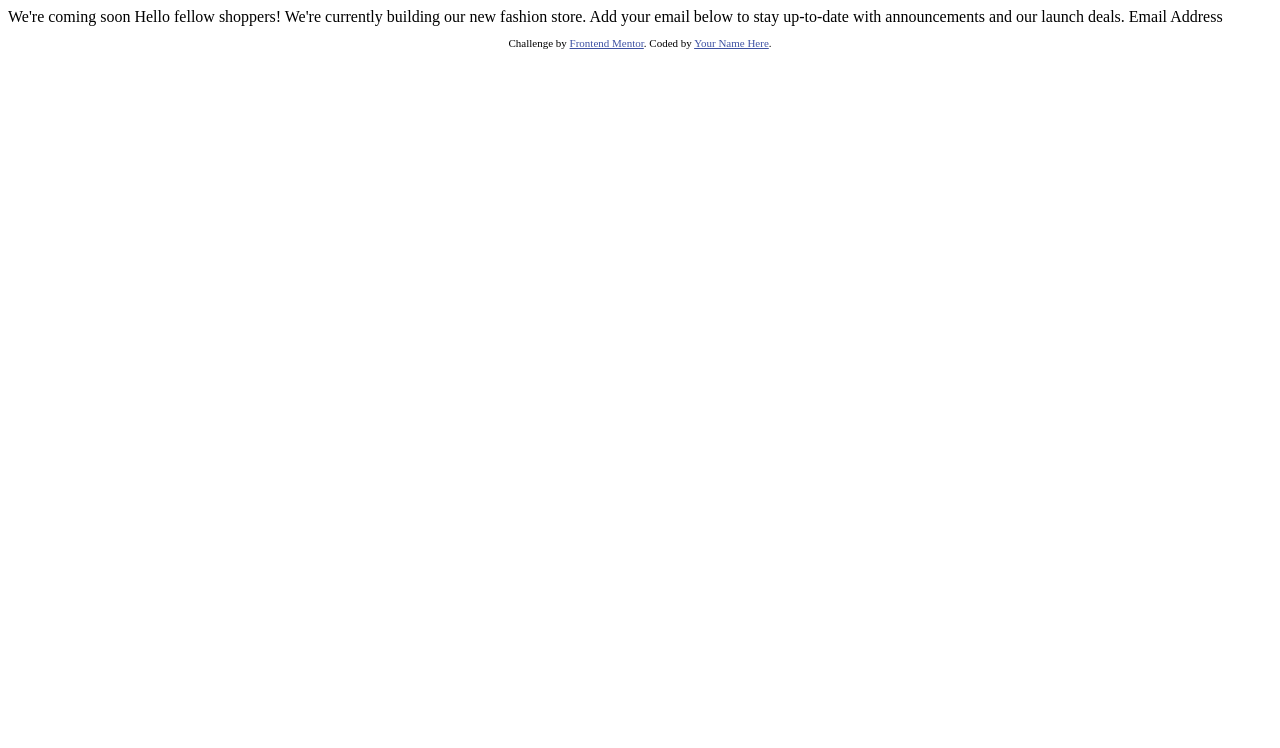
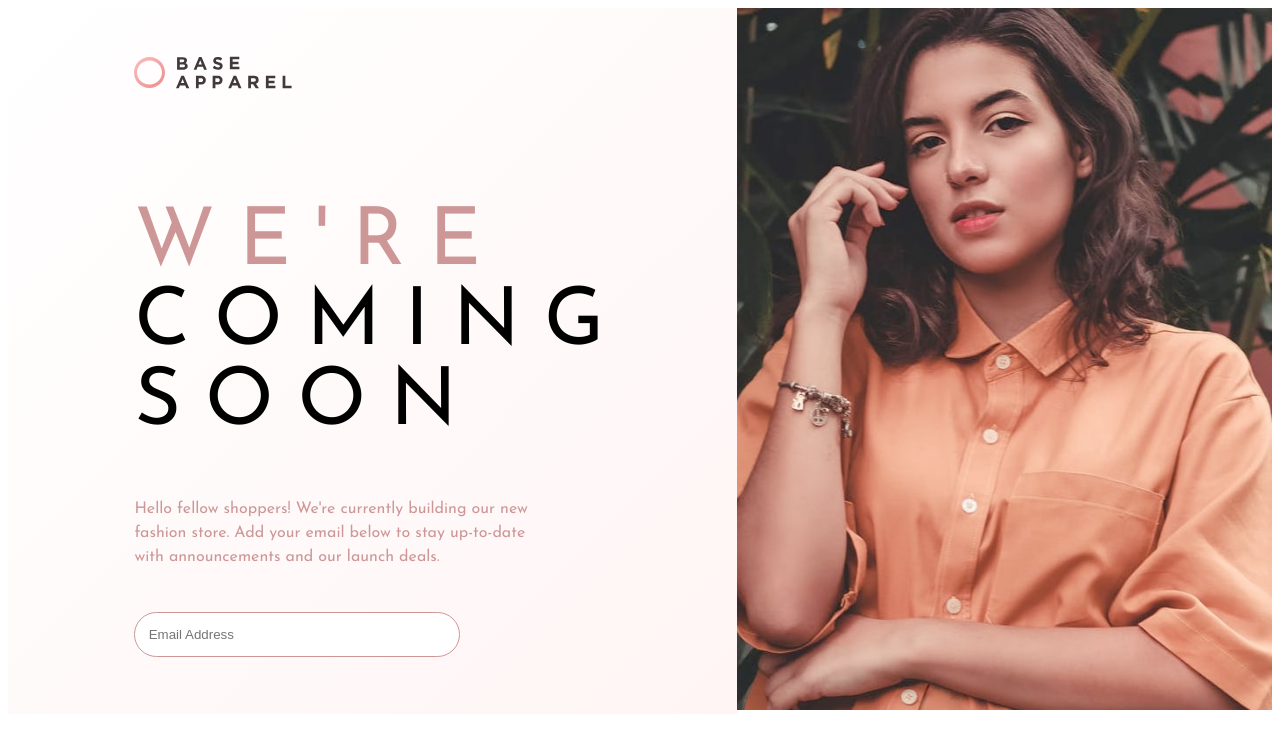
Before and after one commit to dennis-mburu/FEM-base-apparel-coming-soon-page, a plain HTML site: page index.html in a window 1280 px wide. Drawn offline with Linux system fonts and the light colour scheme.

Commit message:
some css added

```diff
--- a/index.html
+++ b/index.html
@@ -1,33 +1,58 @@
 <!DOCTYPE html>
 <html lang="en">
   <head>
-  <meta charset="UTF-8">
-  <meta name="viewport" content="width=device-width, initial-scale=1.0"> <!-- displays site properly based on user's device -->
+    <meta charset="UTF-8" />
+    <meta name="viewport" content="width=device-width, initial-scale=1.0" />
+    <!-- displays site properly based on user's device -->
 
-  <link rel="icon" type="image/png" sizes="32x32" href="./images/favicon-32x32.png">
+    <link
+      rel="icon"
+      type="image/png"
+      sizes="32x32"
+      href="./images/favicon-32x32.png"
+    />
+
+    <link rel="stylesheet" href="./styles.css">
 
     <title>Frontend Mentor | Base Apparel coming soon page</title>
 
     <!-- Feel free to remove these styles or customise in your own stylesheet 👍 -->
     <style>
-    .attribution { font-size: 11px; text-align: center; }
-    .attribution a { color: hsl(228, 45%, 44%); }
+      .attribution {
+        font-size: 11px;
+        text-align: center;
+      }
+      .attribution a {
+        color: hsl(228, 45%, 44%);
+      }
     </style>
   </head>
   <body>
+    <div class="text">
+      <img src="./images/logo.svg" alt="logo" />
+      <h1><span>WE'RE</span> <span>COMING</span> <span>SOON</span> </h1>
+      <p>
+        Hello fellow shoppers! We're currently building our new fashion store.
+        Add your email below to stay up-to-date with announcements and our
+        launch deals.
+      </p>
+      <form action="">
+        <input type="email" placeholder="Email Address" />
+        <!-- <img src="./images/icon-arrow.svg" alt=""/> -->
+        </svg>
+      </form>
+    </div>
 
-  We're coming soon
+    <div class="hero">
+      <img src="./images/hero-desktop.jpg" alt="hero" />
+    </div>
 
-  Hello fellow shoppers! We're currently building our new fashion store.
-  Add your email below to stay up-to-date with announcements and our launch deals.
-
-  Email Address
-
+    <!--
   <footer>
     <p class="attribution">
       Challenge by <a href="https://www.frontendmentor.io?ref=challenge" target="_blank">Frontend Mentor</a>.
       Coded by <a href="#">Your Name Here</a>.
     </p>
-  </footer>
+  </footer> -->
   </body>
 </html>
--- /dev/null
+++ b/styles.css
@@ -0,0 +1,72 @@
+@import url('https://fonts.googleapis.com/css2?family=Josefin+Sans:wght@300;400;600&display=swap');
+
+
+:root{
+    --Desaturated-Red: hsl(0, 36%, 70%);
+    --Soft-Red: hsl(0, 93%, 68%);
+    --Dark-Grayish-Red: hsl(0, 6%, 24%);
+}
+
+body{
+    font-family: 'Josefin Sans', sans-serif;
+    display: flex;
+}
+
+.text{
+    min-width: 40%;
+    width: 50%;
+    background: linear-gradient(135deg, hsl(0, 0%, 100%), hsl(0, 100%, 98%));
+    /* background: linear-gradient(135deg, hsl(0, 80%, 86%), hsl(0, 74%, 74%)); */
+    padding: 3em;
+    padding-left: 10%;
+}
+
+.text h1{
+    font-size: 5rem;
+    margin-top: 20%;
+    font-weight: 400;
+    letter-spacing: 1.5rem;
+}
+span{
+    display: block;
+}
+
+span:first-of-type{
+    color: var(--Desaturated-Red)
+}
+
+.text p{
+    max-width: 40ch;
+    color: var(--Desaturated-Red);
+    line-height: 1.5;
+}
+
+input{
+    min-height: 1rem;
+    border-radius: 50px;
+    border: 1px solid var(--Desaturated-Red);
+    padding: 1em;
+    width: 40ch;
+    margin-top: 2em;
+}
+
+.hero{
+    min-width: 38%;
+}
+
+.hero > img{
+    width: 100%;
+}
+
+@media(max-width: 1100px){
+    .text h1{
+        font-size: normal;
+        letter-spacing:normal;
+        margin-top: 10%;
+        margin-bottom: 0;
+    }
+
+    .text{
+        padding-left: 5%;
+    }
+}
```
Lines whose indentation alone changed are shown as unchanged.
